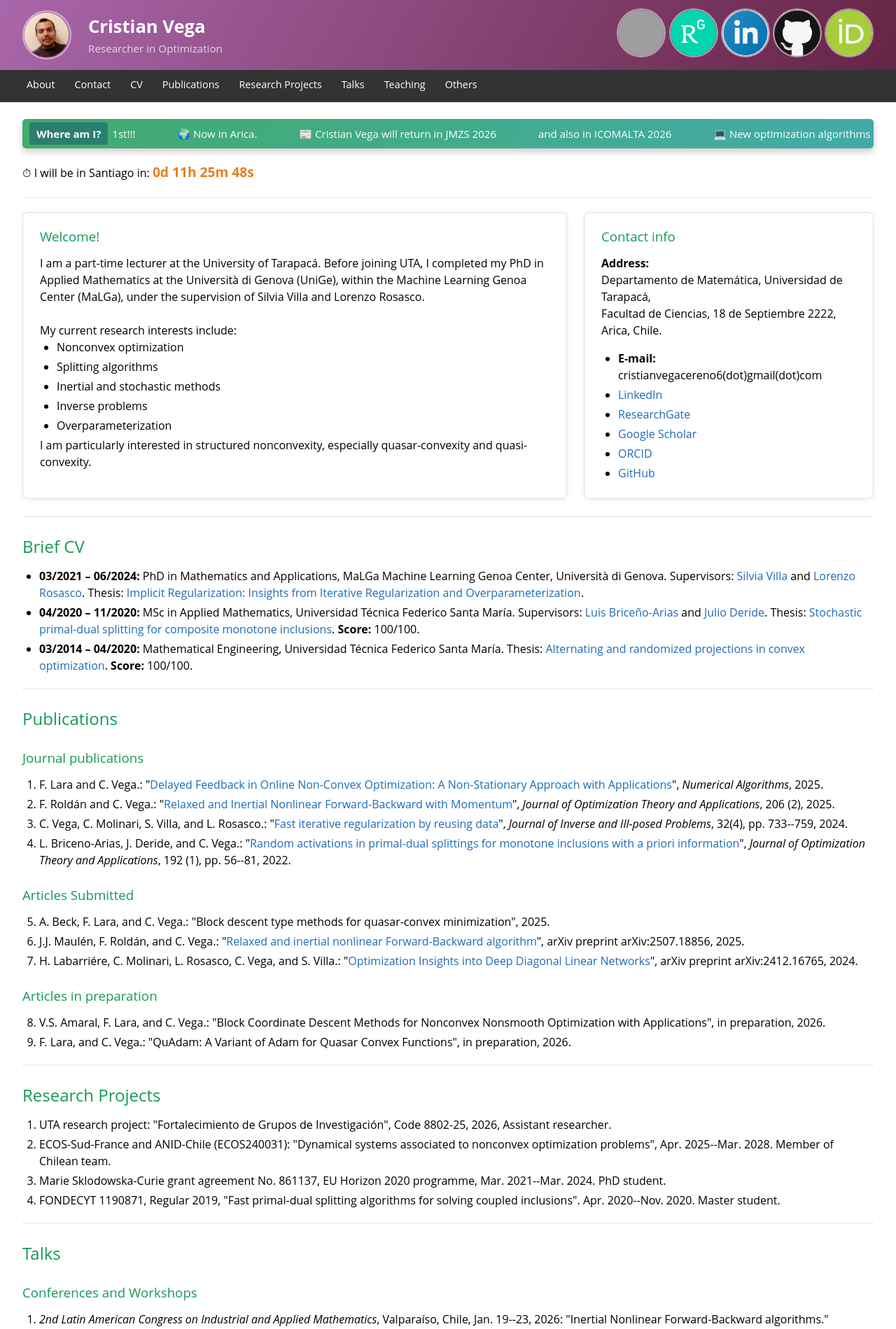
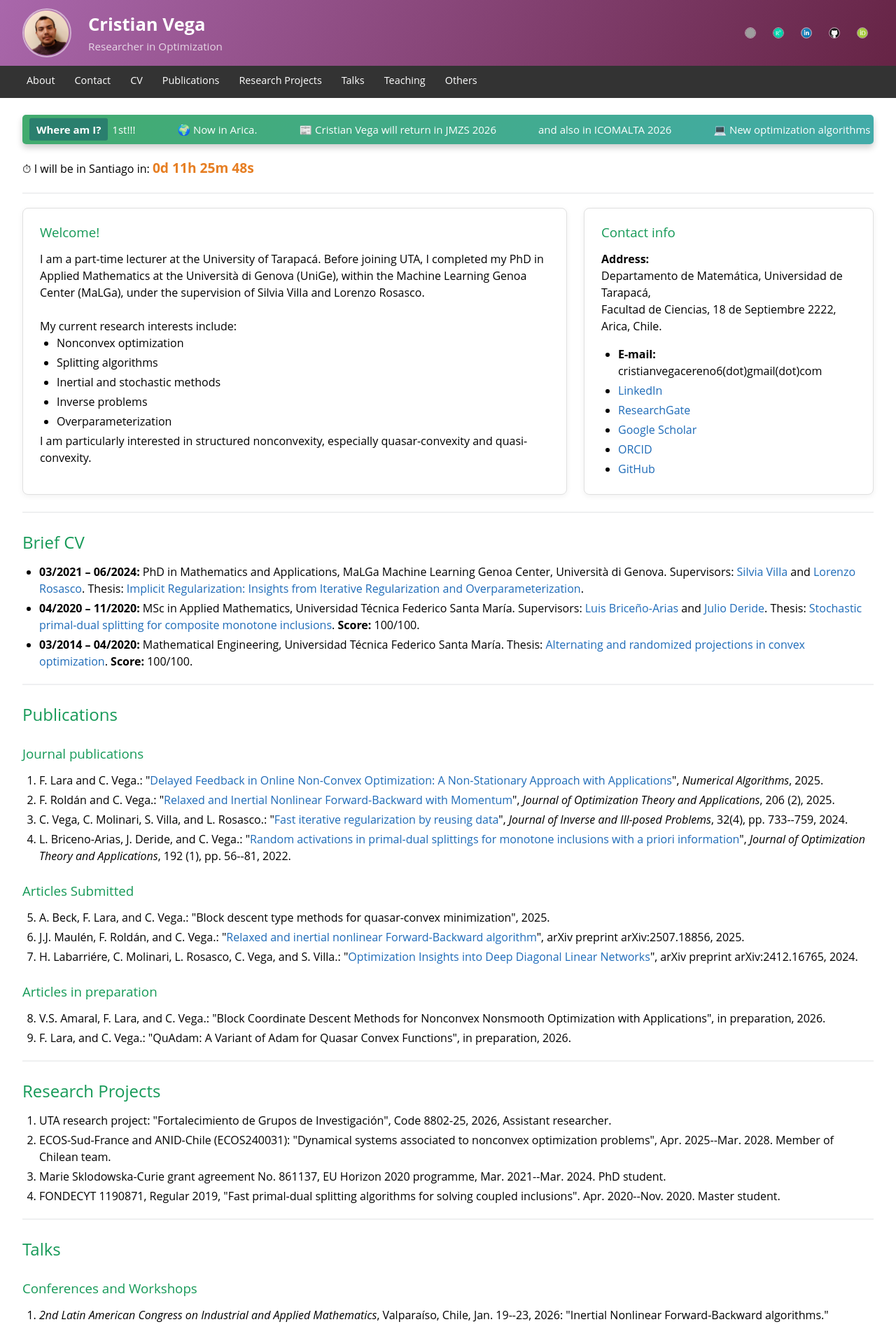
Before and after one commit to cristianvega1995/cristianvega1995.github.io, a Jekyll site: the page index.html, which Jekyll copies as it is, in a window 1280 px wide. Shown: the top 1899 px of the page at 70% size. Built offline with Jekyll 4.4.1, drawn with Linux system fonts in a browser that asks for light colours; grey boxes are pictures that could not be loaded.

Commit message:
Update index.html

```diff
--- a/index.html
+++ b/index.html
@@ -50,7 +50,17 @@
             color: rgba(255,255,255,0.75);
             margin: 0;
         }
+        .social-icons {
+                display: flex;
+                align-items: center;
+                gap: 0.5rem;
+            }
 
+        .social-icons img {
+                width: 32px;
+                height: 32px;
+                transform: scale(0.5);
+            }
         /* ── Nav ── */
         nav {
             background: #333;
```
